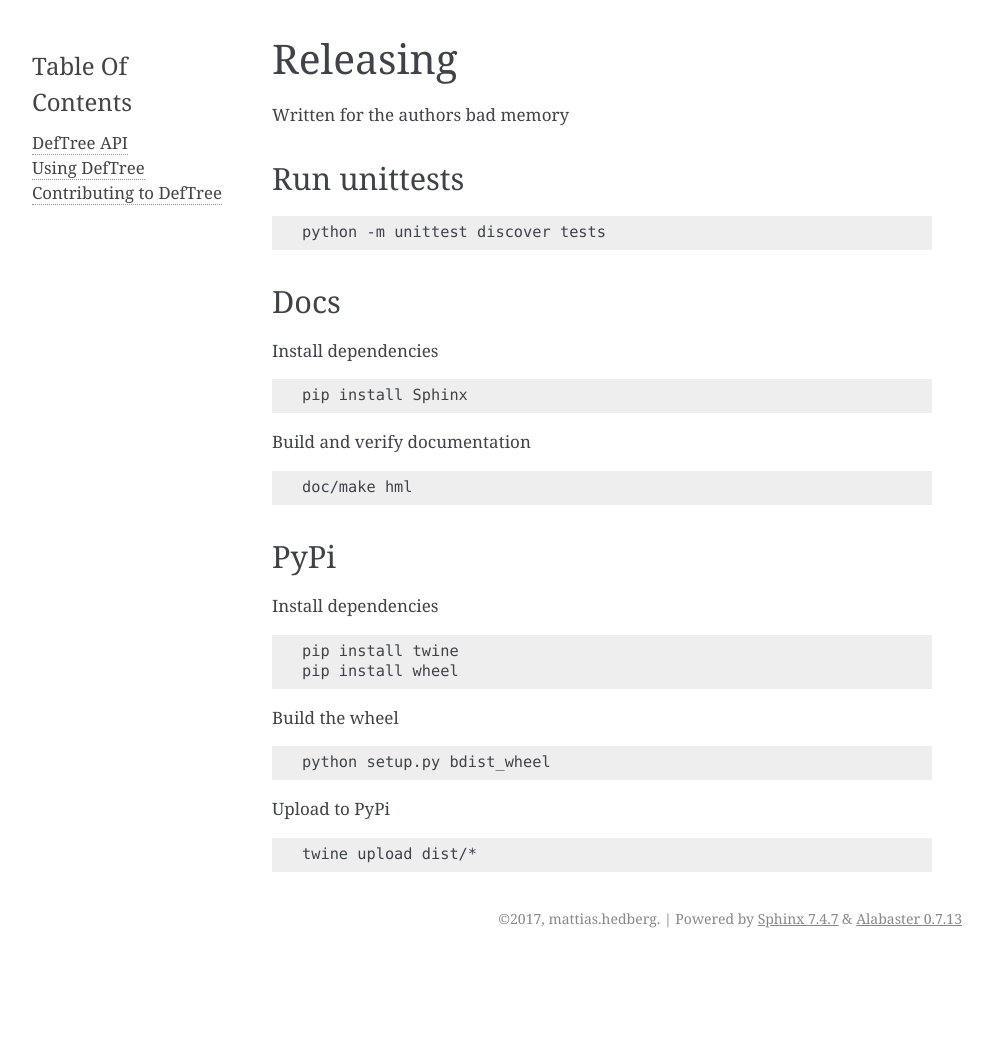
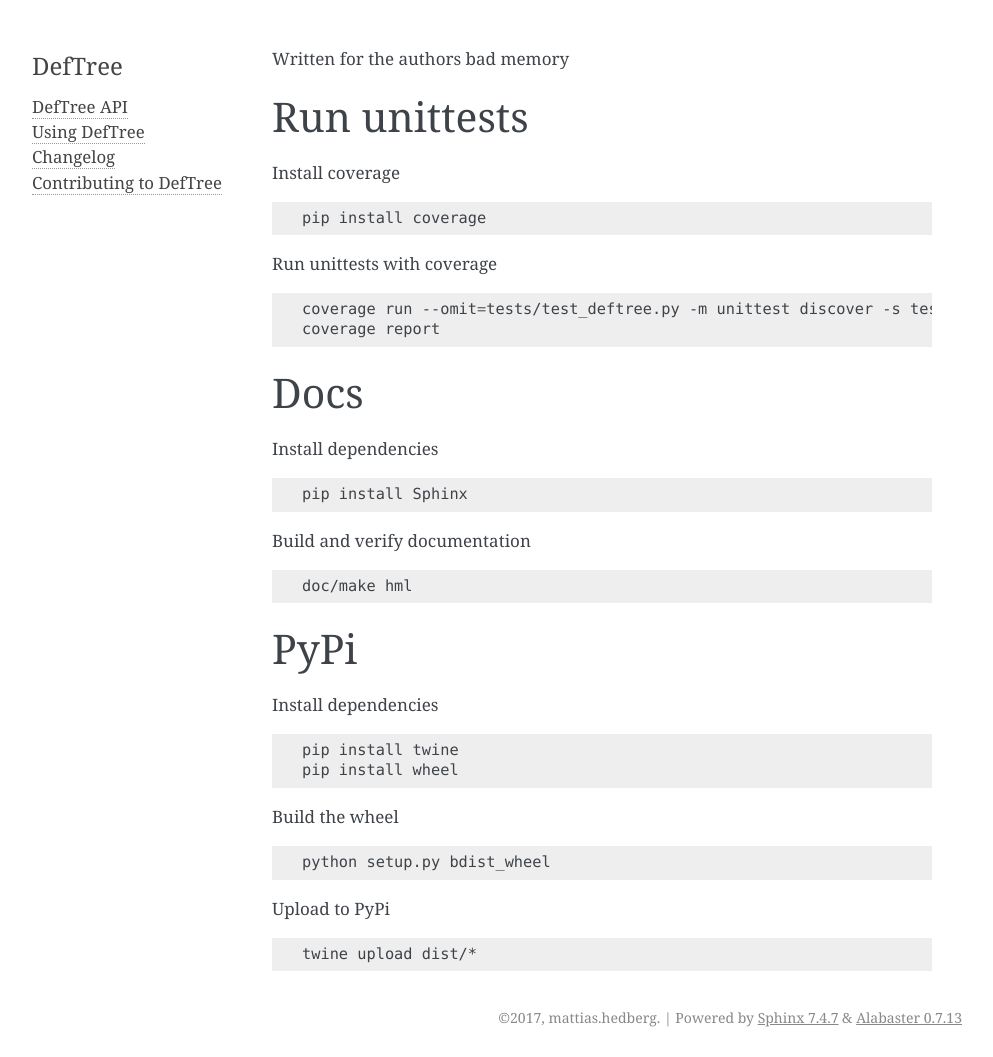
Before and after one commit to Jerakin/DefTree, a Sphinx documentation site: the page built from doc/source/release.rst, in a window 1280 px wide. Shown: the whole page, without its empty margins (148-1141 px from the left). Built offline with Sphinx 7.4.7, drawn with Linux system fonts in a browser that asks for light colours; before the commit the page ends 958 px from its top, so only the background shows below that.

Commit message:
Updated documentation

```diff
--- a/doc/source/_templates/globaltoc.html
+++ b/doc/source/_templates/globaltoc.html
@@ -7,5 +7,5 @@
     :copyright: Copyright 2007-2017 by the Sphinx team, see AUTHORS.
     :license: BSD, see LICENSE for details.
 #}
-<h3><a href="{{ pathto(master_doc) }}">{{ _('Table Of Contents') }}</a></h3>
+<h3><a href="{{ pathto(master_doc) }}">{{ _('DefTree') }}</a></h3>
 {{ toctree(includehidden=True) }}
--- /dev/null
+++ b/doc/source/changelog_link.rst
@@ -0,0 +1,4 @@
+Changelog
+#########
+
+.. include:: ../../CHANGELOG.rst
--- a/doc/source/conf.py
+++ b/doc/source/conf.py
@@ -54,6 +54,7 @@ master_doc = 'index'
 
 using = "using"
 api = "api"
+changelog = "changelog_link"
 
 # General information about the project.
 project = 'DefTree'
@@ -316,8 +317,11 @@ man_pages = [
      [author], 1),
     (api, 'API', 'DefTree API',
      [author], 2),
+    (changelog, 'Changelog', 'Changelog for DefTree',
+     [author], 3),
     (using, 'using', 'Using DefTree',
-     [author], 3)
+     [author], 4)
+
 ]
 
 # If true, show URL addresses after external links.
--- a/doc/source/index.rst
+++ b/doc/source/index.rst
@@ -8,8 +8,8 @@
 
    api
    using
+   changelog_link
    contributing
-
 
 DefTree
 =======
@@ -28,7 +28,7 @@ have three main concepts
 
 
 Installation
-============
+************
 
 .. note::  DefTree is only supported by python >= 3.0.0
 
@@ -41,7 +41,7 @@ The package is distributed in the wheel format
 
 
 Old Versions
-============
+************
 You can download old distributions from PyPI_.
 
 .. _PyPi: https://pypi.python.org/pypi/deftree
--- a/doc/source/release.rst
+++ b/doc/source/release.rst
@@ -1,13 +1,21 @@
-Releasing
-=========
 Written for the authors bad memory
 
 Run unittests
 *************
 
+Install coverage
+
 .. code:: bash
 
-    python -m unittest discover tests
+    pip install coverage
+
+
+Run unittests with coverage
+
+.. code:: bash
+
+    coverage run --omit=tests/test_deftree.py -m unittest discover -s tests/
+    coverage report
 
 
 Docs
```
